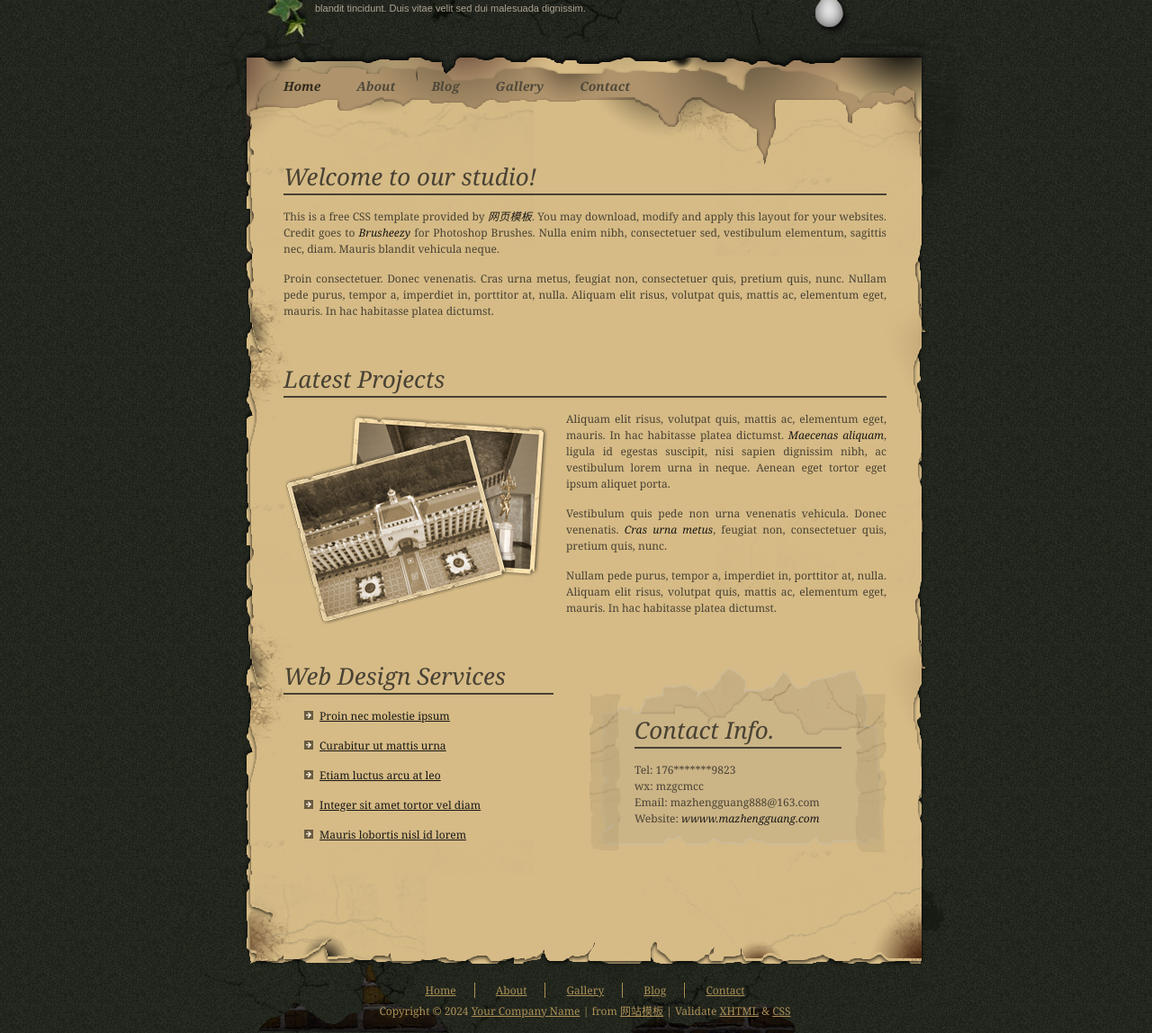
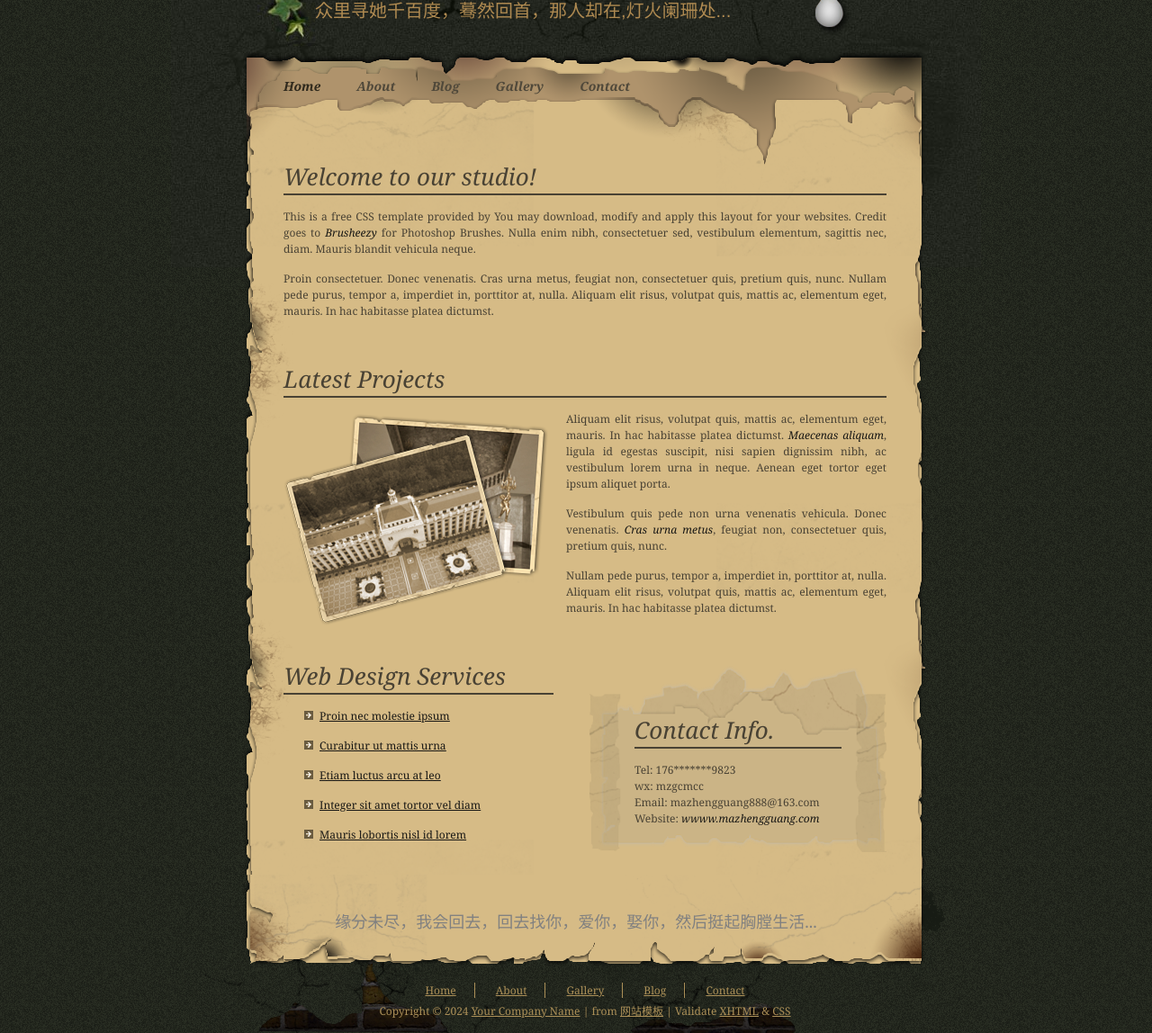
Before and after one commit to githubopen007/my-pages, a plain HTML site: page index.html in a window 1280 px wide. Shown: the part 93-1241 px from the top of the page at 90% size. Drawn offline with Linux system fonts and the light colour scheme; no server answers.

Commit message:
丰富内容

```diff
--- a/index.html
+++ b/index.html
@@ -2,7 +2,7 @@
 <html xmlns="http://www.w3.org/1999/xhtml">
 <head>
 <meta http-equiv="Content-Type" content="text/html; charset=utf-8" />
-<title>Creative Studio - XHTML CSS template</title>
+<title>马争光的个人博客</title>
 <meta name="keywords" content="Creative Studio, XHTML CSS template, free download, web design" />
 <meta name="description" content="Creative Studio is a standard compliant XHTML CSS template from cssMoban.com" />
 <link href="templatemo_style.css" rel="stylesheet" type="text/css" />
@@ -15,9 +15,10 @@
         <div id="site_title">
             <h1>
                 <a href="#" target="_parent">mazhengguang STUDIO</a>
-                <span>Lorem ipsum dolor sit amet, consectetuer adipiscing elit. Nunc quis sem nec tellus blandit tincidunt. Duis vitae velit sed dui malesuada dignissim.</span>
+                <span class="poetryNone poetry">众里寻她千百度，蓦然回首，那人却在,灯火阑珊处...</span>
             </h1>
         </div>
+
     </div> <!-- templatemo_site_title_bar -->
 
      <div id="templatemo_menu">
@@ -36,7 +37,7 @@
 
         	<h2>Welcome to our studio!</h2>
 
-            <p>This is a free CSS template provided by <a href="#" target="_parent">网页模板</a>. You may download, modify and apply this layout for your websites. Credit goes to <a href="http://www.brusheezy.com" target="_blank">Brusheezy</a> for Photoshop Brushes. Nulla enim nibh, consectetuer sed, vestibulum elementum, sagittis nec, diam. Mauris blandit vehicula neque. </p>
+            <p>This is a free CSS template provided by You may download, modify and apply this layout for your websites. Credit goes to <a href="http://www.brusheezy.com" target="_blank">Brusheezy</a> for Photoshop Brushes. Nulla enim nibh, consectetuer sed, vestibulum elementum, sagittis nec, diam. Mauris blandit vehicula neque. </p>
             <p>Proin consectetuer. Donec venenatis. Cras urna metus, feugiat non, consectetuer quis, pretium quis, nunc. Nullam pede purus, tempor a, imperdiet in, porttitor at, nulla. Aliquam elit risus, volutpat quis, mattis ac, elementum eget, mauris. In hac habitasse platea dictumst.</p>
 
         </div>
@@ -88,10 +89,11 @@
             </div>
 
         </div>
+
 		<div class="cleaner"></div>
   </div> <!-- end of templatemo_content -->
 
-<div id="content_bottom"></div>
+<div id="content_bottom">缘分未尽，我会回去，回去找你，爱你，娶你，然后挺起胸膛生活...</div>
     <div id="templatemo_footer">
   		<ul class="footer_menu">
             <li><a href="#">Home</a></li>
@@ -108,16 +110,25 @@
 	<div class="cleaner"></div>
 </div> <!-- end of container -->
 <script type="text/javascript">
-						$.ajax({
-							type: "get",
-							url: "http://47.102.103.103:8080/User",
-							data:"",
-	//						dataType: "json",
-							success: function(data) {
-								// console.log(JSON.parse(data))
-								console.log(data)
-							}
-						});
+// 	$(function(){
+// 		$("#bulb").hover(function(){
+//
+// 			$(".poetryNone").addClass("poetry");
+//
+// 		},function(){
+// 			$(".poetryNone").removeClass("poetry");
+// 		})
+// 	})
+// 						$.ajax({
+// 							type: "get",
+// 							url: "http://47.102.103.103:8080/User",
+// 							data:"",
+// 	//						dataType: "json",
+// 							success: function(data) {
+// 								// console.log(JSON.parse(data))
+// 								console.log(data)
+// 							}
+// 						});
 </script>
 </body>
 </html>
--- a/templatemo_style.css
+++ b/templatemo_style.css
@@ -171,7 +171,7 @@ h5 {
 
 #templatemo_site_title_bar  #site_title {
 	float: left;
-	width: 400px;
+	width: 560px;
 	margin-left: 150px;
 	padding: 50px 0 0 0;
 	text-align: left;
@@ -193,13 +193,22 @@ h5 {
 	text-decoration: none;
 }
 
-#site_title h1 span {
+#site_title h1 .poetryNone {
+	display: none;
+	margin-top: 20px;
+	font-family: Arial, Helvetica, sans-serif;
+	font-size: 20px;
+	color: #af8a51;
+	line-height: 30px;
+	font-weight: normal;
+}
+#site_title h1 .poetry {
 	display: block;
-	margin-top: 10px;
+	margin-top: 20px;
 	font-family: Arial, Helvetica, sans-serif;
-	font-size: 11px;
-	color: #ada393;
-	line-height: 15px;
+	font-size: 20px;
+	color: #af8a51;
+	line-height: 30px;
 	font-weight: normal;
 }
 
@@ -259,6 +268,10 @@ h5 {
 	clear: both;
 	width: 900px;
 	height: 105px;
+	line-height:105px;
+	text-align:center;
+	font-size:18px;
+	color:gray;
 	background: url(images/templatemo_content_bottom.png) no-repeat;
 }
 
```
